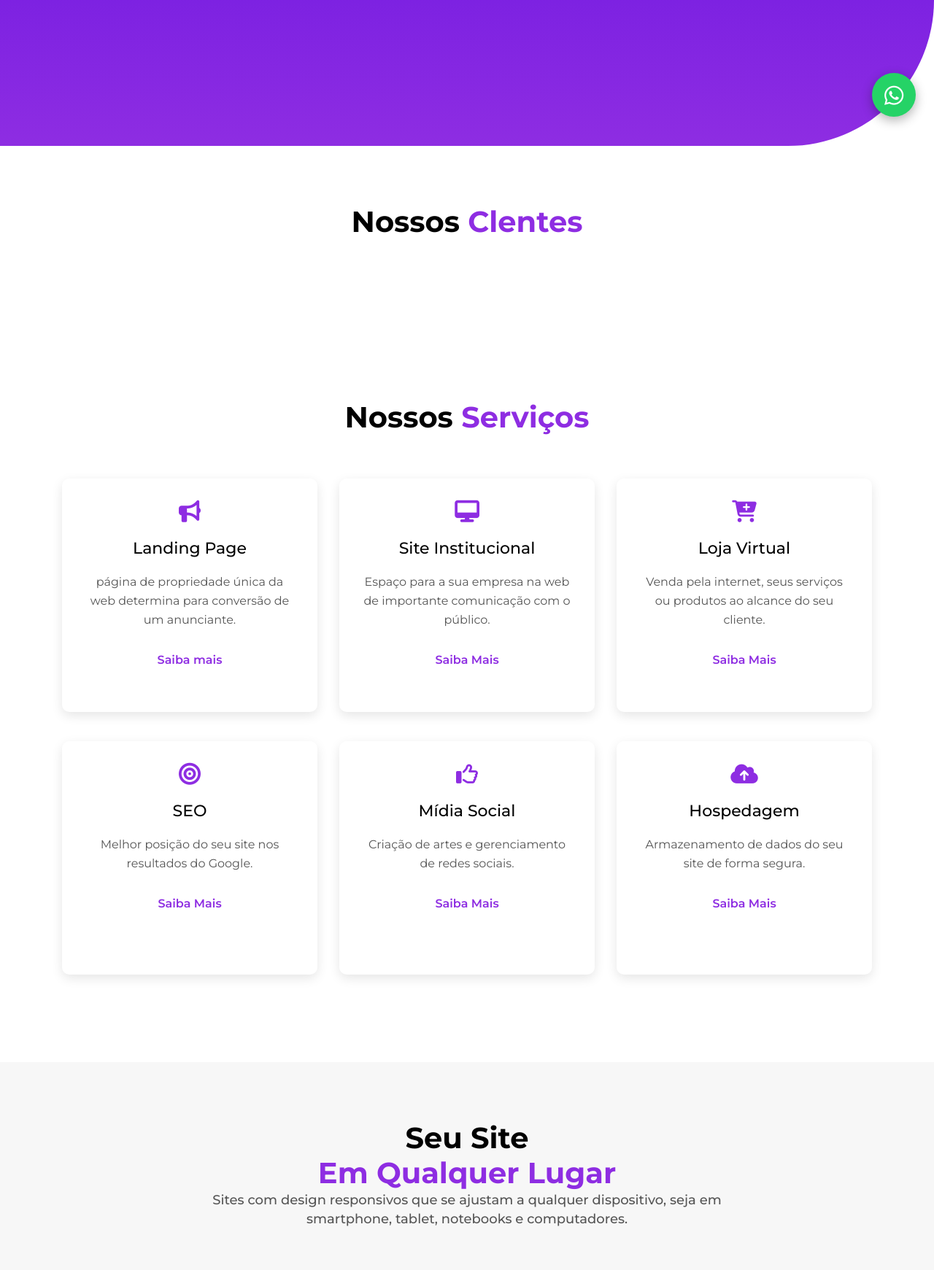
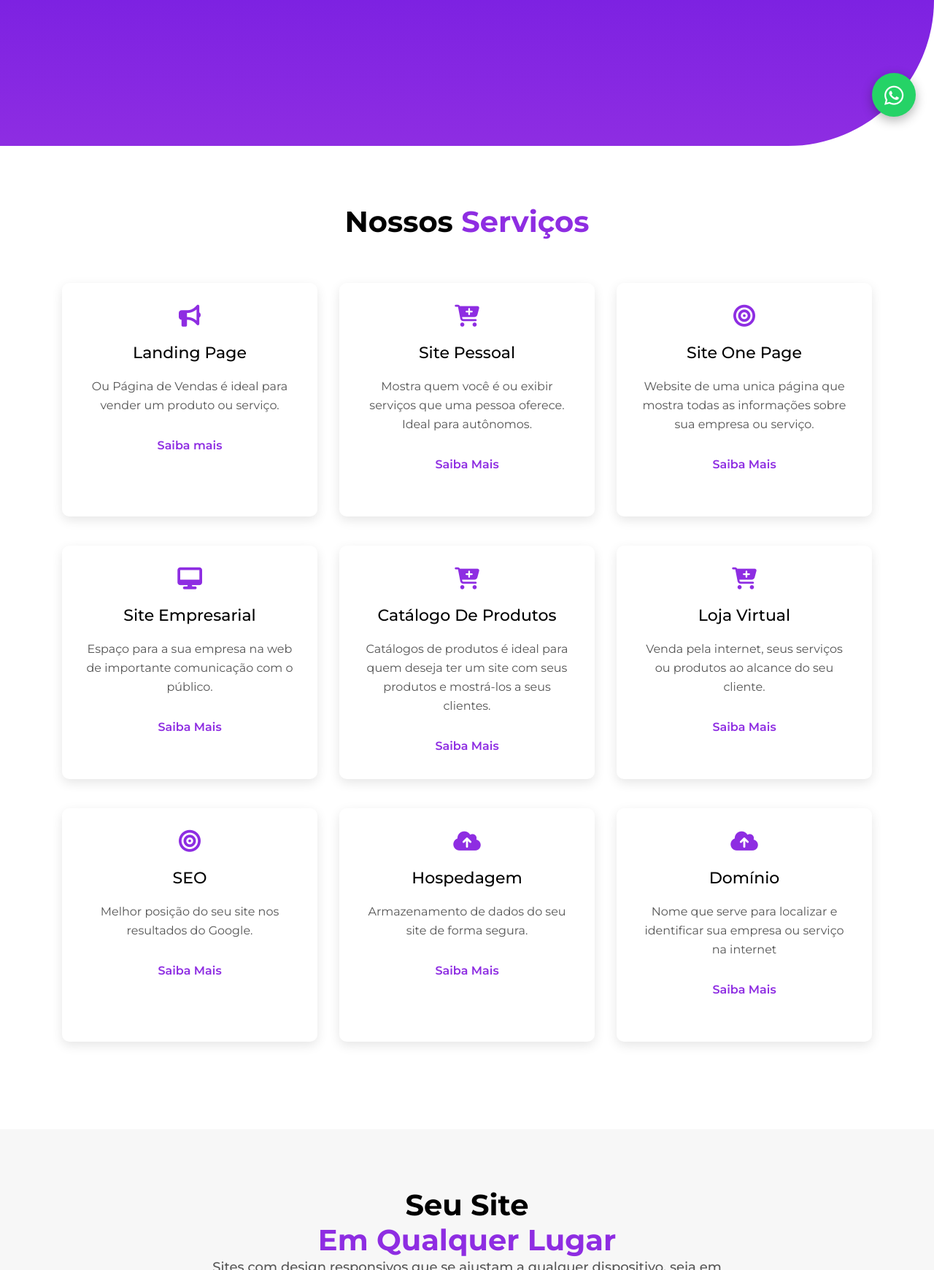
Before and after one commit to luanaAlm/service_page, a Django app: page / in a window 1280 px wide. Shown: the part 600-2341 px from the top of the page at 73% size. Run offline with Django 3.2, Linux system fonts and the light colour scheme; data that the repository does not hold is empty; some libraries are stand-ins or nearby versions.

Commit message:
Nossos serviços

```diff
--- a/core/templates/index.html
+++ b/core/templates/index.html
@@ -31,7 +31,7 @@
 </section>
 <!-- Fim Home -->
 <!-- Inicio nossos Clientes -->
-<section class="clientes section-padding">
+<!-- <section class="clientes section-padding">
     <div class="container">
         <div class="row justify-content-center">
             <div class="col-lg-8">
@@ -40,21 +40,21 @@
                 </div>
             </div>
         </div>
-        <div class="row">
+        <div class="row justify-content-center">
+            <div class="col-8">
                 <div class="owl-carousel clientes-carousel">
                     {% for i in port %}
-                    <!-- <div class="col-lg-4 col-md-6 col-6"> -->
                             <div class="clientes-item">
                                 <div class="clientes-img-box">
                                     <img src="{{i.logomarca.url}}" alt="{{i.empresa}}">
                                 </div>
                             </div>
-                    <!-- </div> -->
                     {% endfor %}
                 </div>
             </div>
         </div>
-</section>
+    </div>
+</section> -->
 <!-- Fim nossos Clientes -->
 <!-- Inicio Services -->
 <section class="services section-padding" id="services" >
@@ -70,22 +70,54 @@
             <div class="services-padding col-lg-4 col-md-6">
                 <div class="services-item" data-aos="zoom-in">
                     <i class="fa fa-bullhorn" aria-hidden="true"></i>
-                    <h3>Landing Page</h3>
-                    <p>página de propriedade única da web determina para conversão
-                        de um anunciante.
+                    <h3>Landing Page </h3>
+                    <p>Ou Página de Vendas é ideal para vender um produto ou serviço.
                     </p>
                     <a href="{% url 'landing_page' %}">Saiba mais</a>
                 </div>
             </div>
             <div class="services-padding col-lg-4 col-md-6">
                 <div class="services-item" data-aos="zoom-in">
+                    <i class="fa fa-cart-plus" aria-hidden="true"></i>
+                    <h3>Site Pessoal</h3>
+                    <p>
+                        Mostra quem você é ou exibir serviços
+                        que uma pessoa oferece. Ideal para autônomos.
+                    </p>
+                    <a href="{% url 'loja_virtual' %}">Saiba Mais</a>
+                </div>
+            </div>
+            <div class="services-padding col-lg-4 col-md-6">
+                <div class="services-item" data-aos="zoom-in">
+                    <i class="fa fa-bullseye" aria-hidden="true"></i>
+                    <h3>Site One Page</h3>
+                    <p>
+                        Website de uma unica página que mostra todas as informações
+                        sobre sua empresa ou serviço.
+                    </p>
+                    <a href="{% url 'seo' %}">Saiba Mais</a>
+                </div>
+            </div>
+            <div class="services-padding col-lg-4 col-md-6">
+                <div class="services-item" data-aos="zoom-in">
                     <i class="fa fa-desktop" aria-hidden="true"></i>
-                    <h3>Site Institucional</h3>
+                    <h3>Site Empresarial</h3>
                     <p>
                         Espaço para a sua empresa na web de importante
                         comunicação com o público.
                     </p>
                     <a href="{% url 'site_institucional' %}">Saiba Mais</a>
+                </div>
+            </div>
+            <div class="services-padding col-lg-4 col-md-6">
+                <div class="services-item" data-aos="zoom-in">
+                    <i class="fa fa-cart-plus" aria-hidden="true"></i>
+                    <h3>Catálogo de produtos</h3>
+                    <p>
+                        Catálogos de produtos é ideal para quem deseja ter um site com
+                        seus produtos e mostrá-los a seus clientes.
+                    </p>
+                    <a href="{% url 'loja_virtual' %}">Saiba Mais</a>
                 </div>
             </div>
             <div class="services-padding col-lg-4 col-md-6">
@@ -111,16 +143,6 @@
             </div>
             <div class="services-padding col-lg-4 col-md-6">
                 <div class="services-item" data-aos="zoom-in">
-                    <i class="fa fa-thumbs-o-up" aria-hidden="true"></i>
-                    <h3>Mídia Social</h3>
-                    <p>
-                        Criação de artes e gerenciamento de redes sociais.
-                    </p>
-                    <a href="{% url 'seo' %}">Saiba Mais</a>
-                </div>
-            </div>
-            <div class="services-padding col-lg-4 col-md-6">
-                <div class="services-item" data-aos="zoom-in">
                     <i class="fa fa-cloud-upload" aria-hidden="true"></i>
                     <h3>Hospedagem</h3>
                     <p>
@@ -129,6 +151,18 @@
                     <a href="{% url 'seo' %}">Saiba Mais</a>
                 </div>
             </div>
+            <div class="services-padding col-lg-4 col-md-6">
+                <div class="services-item" data-aos="zoom-in">
+                    <i class="fa fa-cloud-upload" aria-hidden="true"></i>
+                    <h3>Domínio</h3>
+                    <p>
+                        Nome que serve para localizar e
+                        identificar sua empresa ou serviço na internet
+                    </p>
+                    <a href="{% url 'seo' %}">Saiba Mais</a>
+                </div>
+            </div>
+
         </div>
     </div>
     <!-- Inicio emphasis/destaques -->
--- a/core/templates/servicos/site_institucional.html
+++ b/core/templates/servicos/site_institucional.html
@@ -22,5 +22,6 @@
 </section>
 <!-- Fim Home -->
 <section class="institucional d-flex align-items-center" id="home">
+
 </section>
 {% endblock %}
```
Lines whose indentation alone changed are shown as unchanged.
